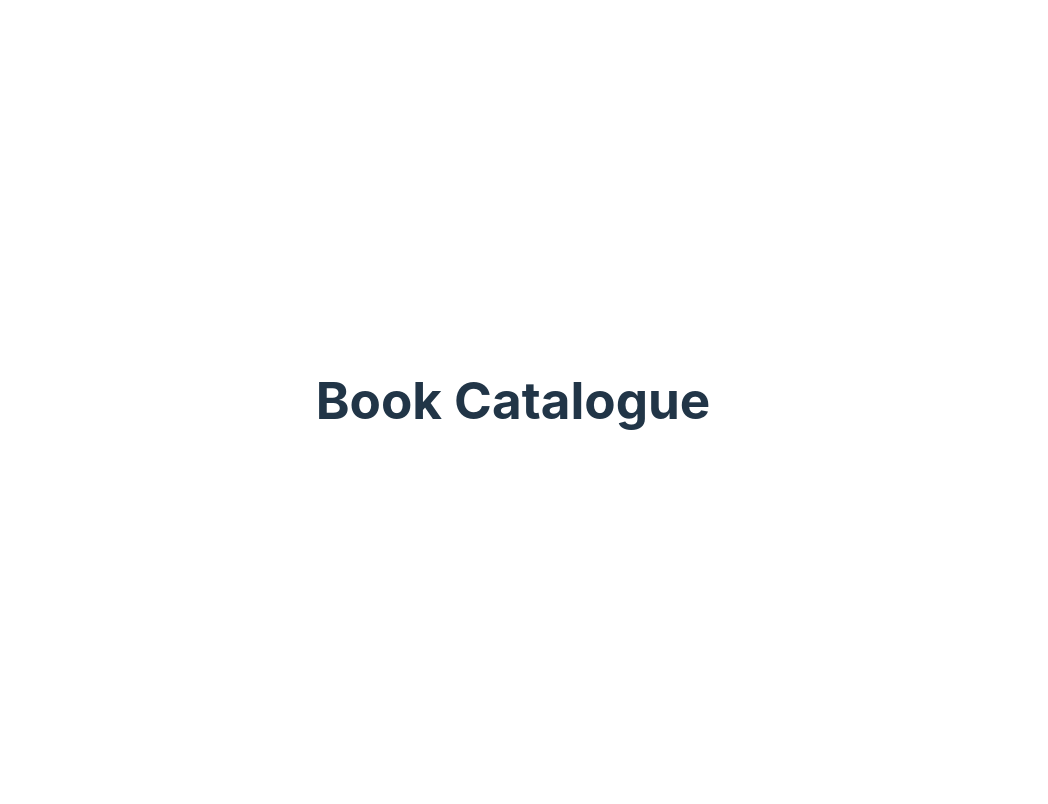
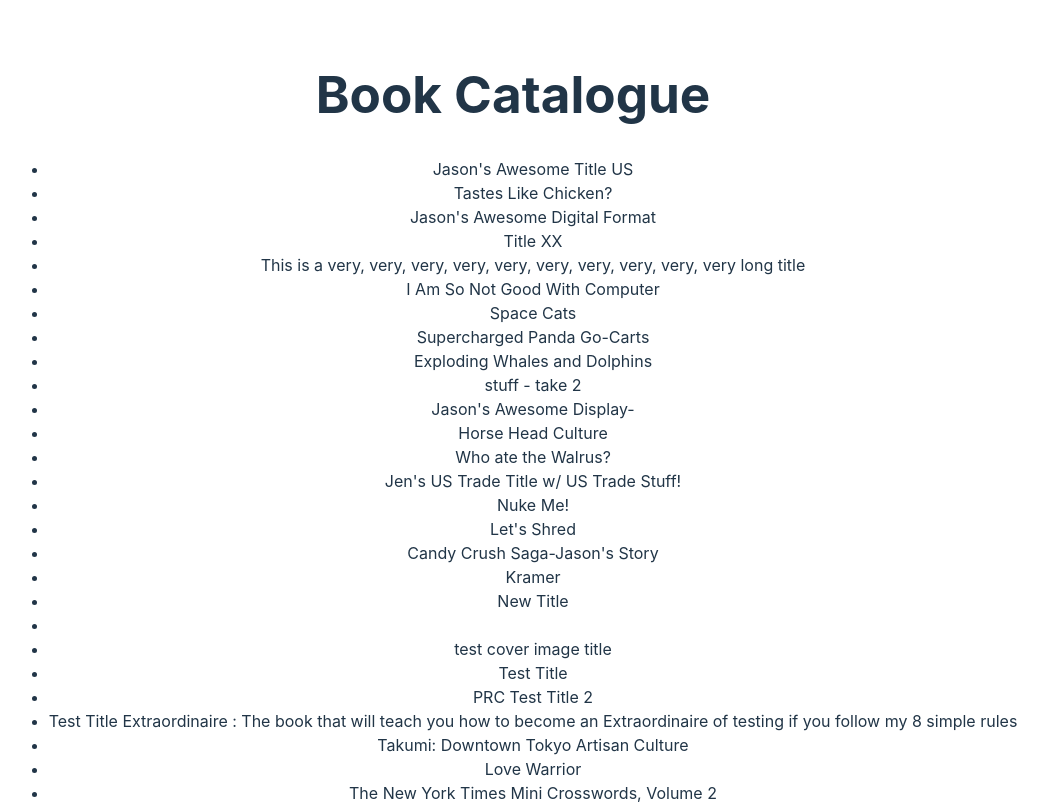
Before and after one commit to LKessell/book-catalogue, a React (Vite) app: page / in a window 1280 px wide. Shown: the top 804 px of the page, without its empty margins (127-1175 px from the left). Built offline with nearby package versions, Linux system fonts and the light colour scheme.

Commit message:
Import catalogue data, render BookList

```diff
--- a/src/App.jsx
+++ b/src/App.jsx
@@ -1,10 +1,18 @@
+import { useState } from 'react';
+
 import './App.css';
 import Header from './components/Header/Header';
+import BookList from './components/BookList/BookList';
+
+import { catalogueData } from './data';
 
 function App() {
+  const [catalogue] = useState(catalogueData.products);
+
   return (
     <main>
       <Header />
+      <BookList data={catalogue} />
     </main>
   );
 }
```
